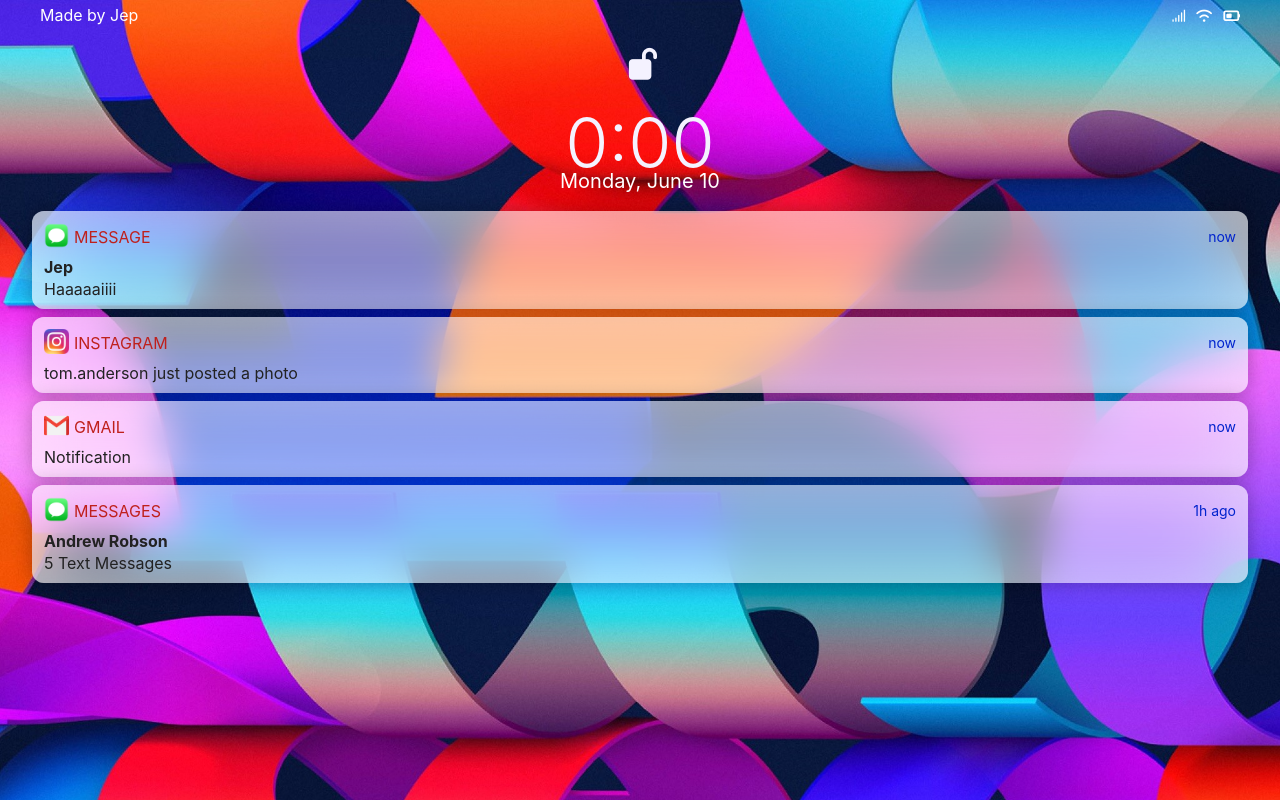
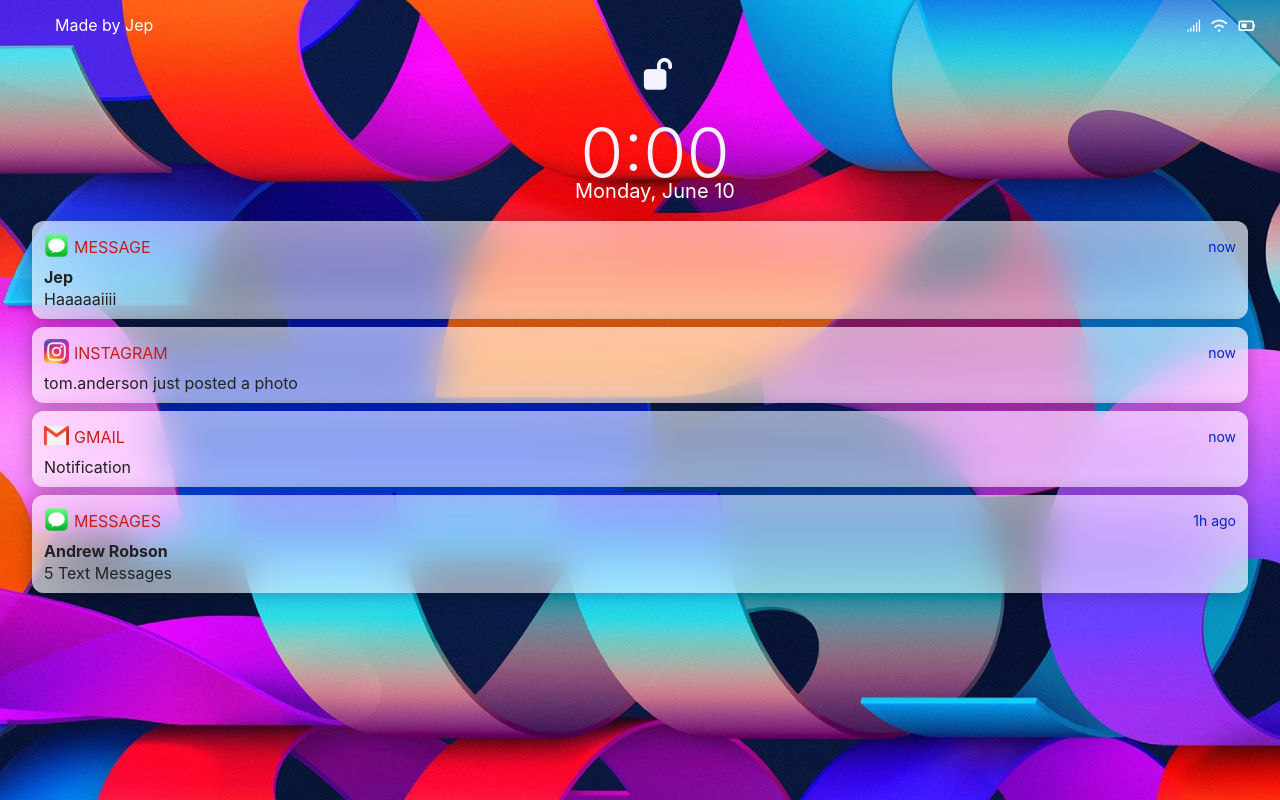
Before and after one commit to Jep2710/hbd-yeobo.github.io, a plain HTML site: page index.html in a window 1280 px wide. Drawn offline with nearby package versions, Linux system fonts and the light colour scheme; a web font is replaced by a local one.

Commit message:
Update style.css

```diff
--- a/css/style.css
+++ b/css/style.css
@@ -164,7 +164,7 @@ body {
 
     flex-direction: column;
     width: 100%;
-    padding: 5%px 5%;
+    padding: 10px 15px 0px 15px;
 }
 .wrapper .top{
     display: flex;
```
